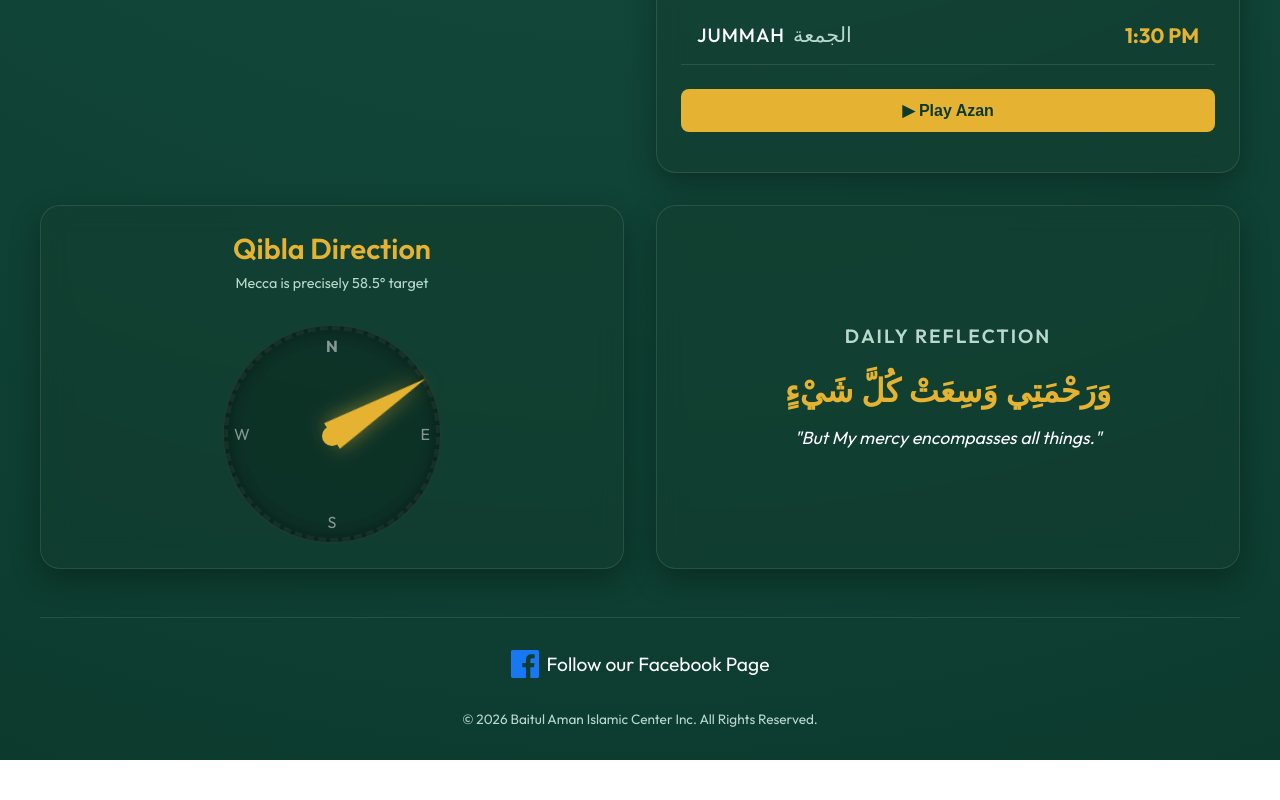
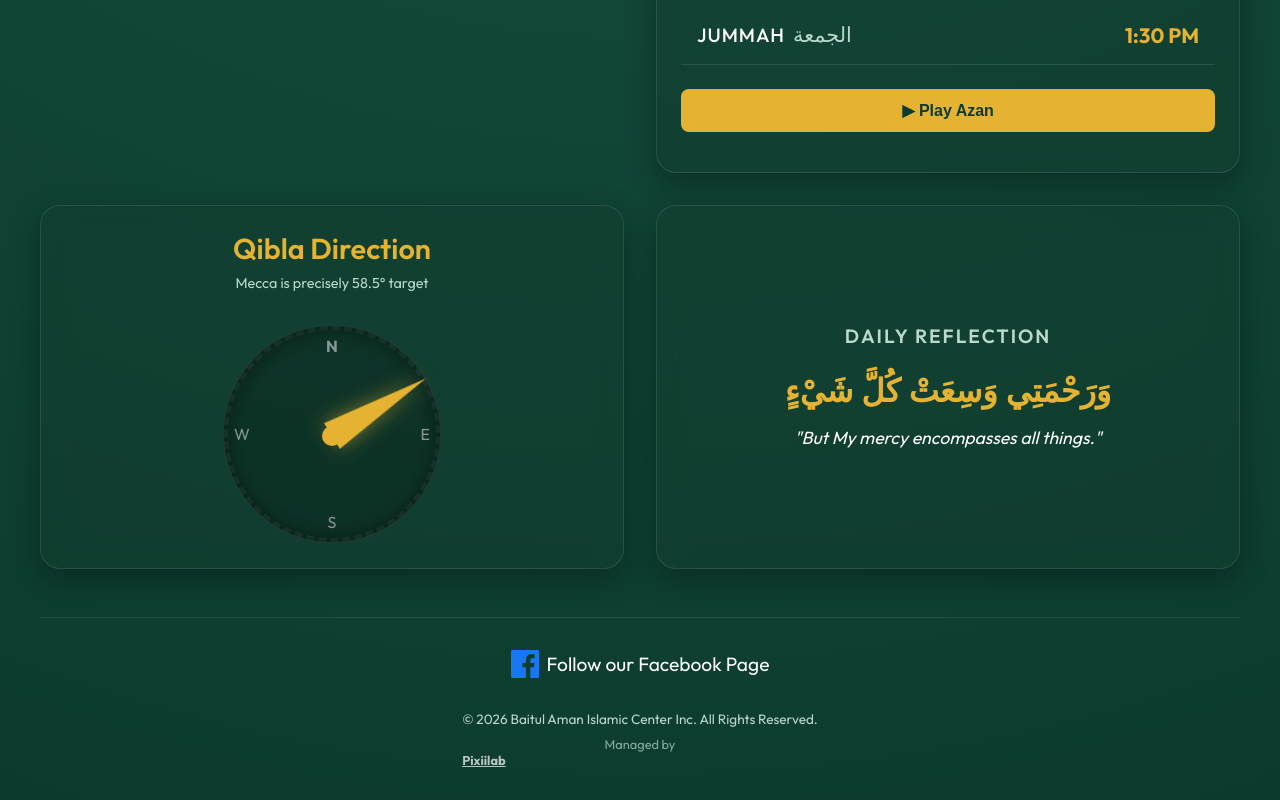
Before and after one commit to hasan1212121/baitul-aman-islamic-center-inc11, a Next.js app: page / in a window 1280 px wide. Shown: the part 996-1796 px from the top of the page. Before the commit the page ends 1756 px from the top, so only its background shows below. Built offline with nearby package versions, Linux system fonts and the light colour scheme; no server answers.

Commit message:
chore(seo): implemented metadata standards, added public llms manifest and robots directives, included pixiilab attribution

```diff
--- a/src/app/layout.js
+++ b/src/app/layout.js
@@ -1,6 +1,19 @@
 export const metadata = {
-  title: "Baitul Aman Islamic Center Inc.",
-  description: "Baitul Aman Islamic Center in Bronx, NY - Beautiful Modern Mosque Website",
+  title: "Baitul Aman Islamic Center Inc. | Bronx Mosque & Prayer Times",
+  description: "Official website for Baitul Aman Islamic Center located in Bronx, NY. Discover live daily prayer times, Qibla direction, local weather, and community notices.",
+  keywords: ["Mosque", "Bronx", "Islamic Center", "Baitul Aman", "Prayer Times", "Qibla Direction", "Muslim Community NY", "Hijri Calendar", "Bengali Calendar"],
+  authors: [{ name: "Pixiilab", url: "https://pixiilab.net" }],
+  openGraph: {
+    title: "Baitul Aman Islamic Center Inc. | Bronx, NY",
+    description: "Welcome to Baitul Aman Islamic Center. Join our community for daily prayers, Islamic events, and comprehensive Hijri/Bengali calendar tools.",
+    siteName: "Baitul Aman Islamic Center",
+    locale: "en_US",
+    type: "website",
+  },
+  robots: {
+    index: true,
+    follow: true,
+  }
 };
 
 import "./globals.css";
--- a/src/app/page.js
+++ b/src/app/page.js
@@ -43,11 +43,16 @@ function PageContent() {
       </div>
 
       <footer className="footer" style={{ marginTop: '3rem' }}>
-         <a href="https://www.facebook.com/baicbronx/" target="_blank" rel="noopener noreferrer" style={{ display: 'flex', alignItems: 'center', gap: '0.5rem', fontSize: '1.2rem', color: 'var(--text-light)', textDecoration: 'none', transition: 'color 0.2s' }}>
-            <svg style={{ width: '28px', height: '28px', fill: '#1877F2' }} viewBox="0 0 24 24"><path d="M22.675 0h-21.35C.593 0 0 .593 0 1.325v21.351C0 23.407.593 24 1.325 24h11.495v-9.294H9.691v-3.622h3.129V8.413c0-3.1 1.893-4.788 4.659-4.788 1.325 0 2.463.099 2.795.143v3.24l-1.918.001c-1.504 0-1.795.715-1.795 1.763v2.31h3.587l-.467 3.622h-3.12V24h6.116c.73 0 1.323-.593 1.323-1.325V1.325C24 .593 23.407 0 22.675 0z"/></svg>
-            {t.followFb}
-         </a>
-         <p style={{ fontSize: '0.85rem', marginTop: '1rem', color: 'var(--text-muted)' }}>{t.rights}</p>
+        <a href="https://www.facebook.com/baicbronx/" target="_blank" rel="noopener noreferrer" style={{ display: 'flex', alignItems: 'center', gap: '0.5rem', fontSize: '1.2rem', color: 'var(--text-light)', textDecoration: 'none', transition: 'color 0.2s' }}>
+           <svg style={{ width: '28px', height: '28px', fill: '#1877F2' }} viewBox="0 0 24 24"><path d="M22.675 0h-21.35C.593 0 0 .593 0 1.325v21.351C0 23.407.593 24 1.325 24h11.495v-9.294H9.691v-3.622h3.129V8.413c0-3.1 1.893-4.788 4.659-4.788 1.325 0 2.463.099 2.795.143v3.24l-1.918.001c-1.504 0-1.795.715-1.795 1.763v2.31h3.587l-.467 3.622h-3.12V24h6.116c.73 0 1.323-.593 1.323-1.325V1.325C24 .593 23.407 0 22.675 0z"/></svg>
+           {t.followFb}
+        </a>
+        <div style={{ display: 'flex', flexDirection: 'column', gap: '0.5rem', marginTop: '1rem' }}>
+          <p style={{ fontSize: '0.85rem', color: 'var(--text-muted)' }}>{t.rights}</p>
+          <p style={{ fontSize: '0.8rem', opacity: 0.7 }}>
+            Managed by <a href="https://pixiilab.net" target="_blank" rel="noopener noreferrer" style={{ textDecoration: 'underline', fontWeight: 'bold' }}>Pixiilab</a>
+          </p>
+        </div>
       </footer>
     </main>
   );
```
Also changed, not shown: public/llms.txt (added), public/robots.txt (added).
